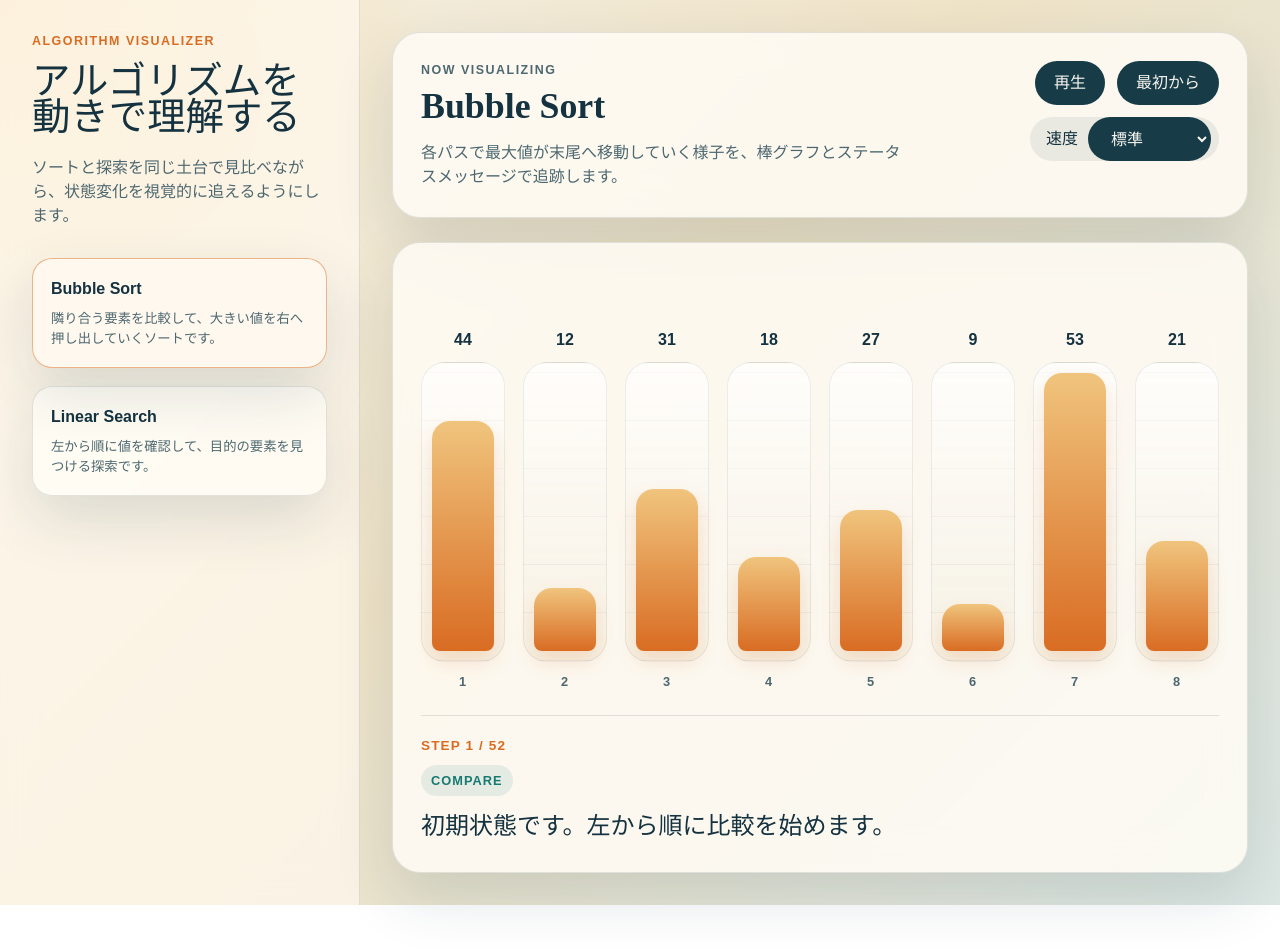
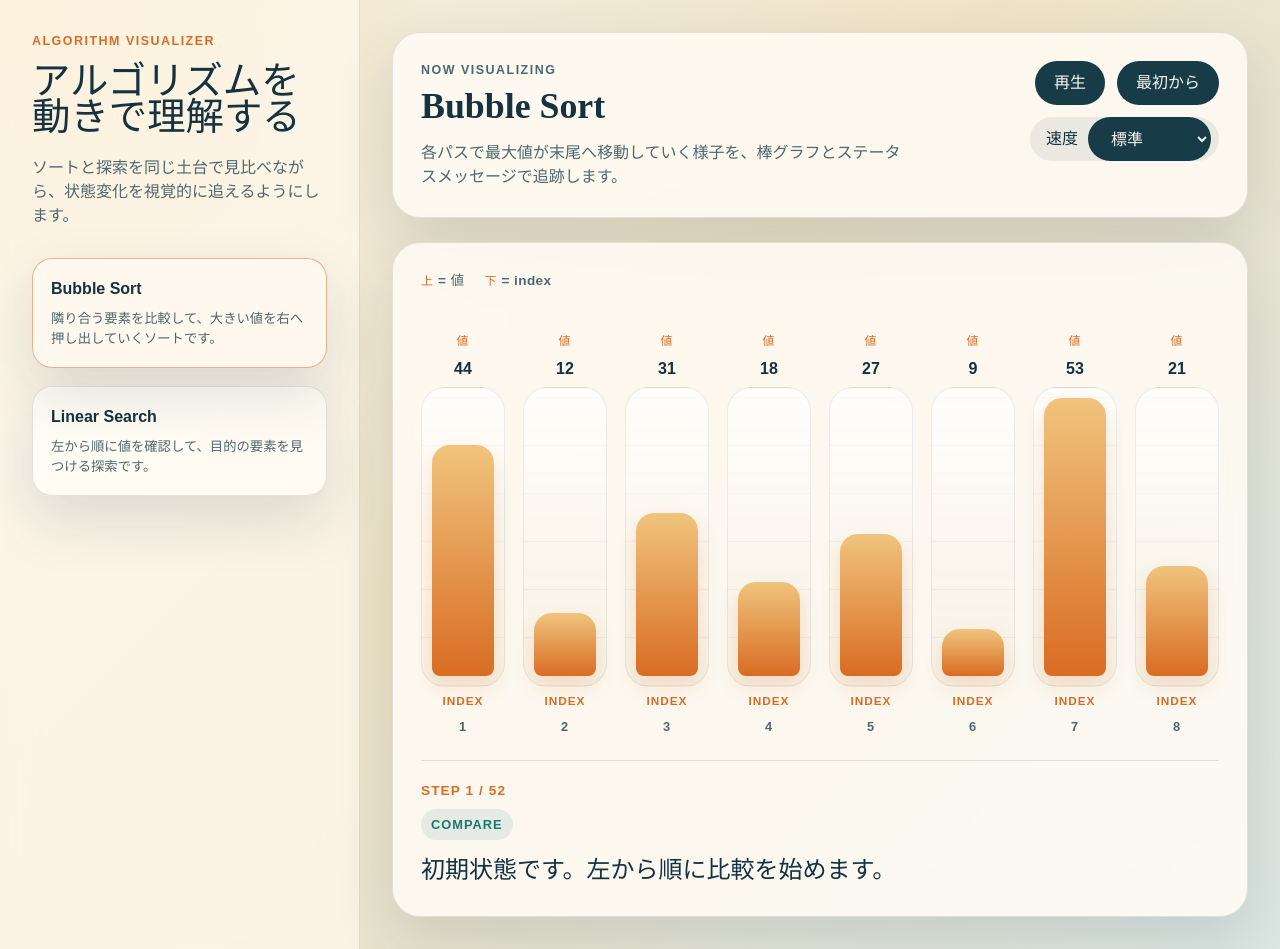
Before and after one commit to soramameen/algo, a React (Vite) app: page / in a window 1280 px wide. Before the commit the page ends 905 px from the top, so only its background shows below. Built offline with nearby package versions, Linux system fonts and the light colour scheme.

Commit message:
Clarify bar value and index labels

```diff
--- a/src/App.tsx
+++ b/src/App.tsx
@@ -118,6 +118,14 @@ function App() {
         </section>
 
         <section className="visualizer" aria-label={`${selectedAlgorithm.name} visualization`}>
+          <div className="bar-legend" aria-label="凡例">
+            <span>
+              <strong>上</strong> = 値
+            </span>
+            <span>
+              <strong>下</strong> = index
+            </span>
+          </div>
           <div
             className="bars"
             style={{ gridTemplateColumns: `repeat(${step.values.length}, minmax(0, 1fr))` }}
@@ -132,11 +140,14 @@ function App() {
                 <article
                   key={`${index}-${value}`}
                   className={getBarStateClass(isActive, isSorted, isMatched)}
+                  aria-label={`値 ${value}, index ${index + 1}`}
                 >
+                  <span className="bar-caption">値</span>
                   <span className="bar-value">{value}</span>
                   <div className="bar-track" aria-hidden="true">
                     <div className="bar" style={{ height: `${heightRatio}%` }} />
                   </div>
+                  <span className="bar-caption">index</span>
                   <span className="bar-index">{index + 1}</span>
                 </article>
               );
--- a/src/styles.css
+++ b/src/styles.css
@@ -198,6 +198,25 @@ h2 {
   gap: 24px;
 }
 
+.bar-legend {
+  display: flex;
+  flex-wrap: wrap;
+  gap: 12px 20px;
+  color: var(--muted);
+  font-size: 0.85rem;
+  font-weight: 700;
+  letter-spacing: 0.03em;
+}
+
+.bar-legend strong,
+.bar-caption {
+  color: var(--accent);
+  font-size: 0.74rem;
+  font-weight: 800;
+  letter-spacing: 0.08em;
+  text-transform: uppercase;
+}
+
 .bars {
   display: grid;
   grid-template-columns: repeat(8, minmax(0, 1fr));
@@ -211,7 +230,7 @@ h2 {
   flex-direction: column;
   justify-content: end;
   align-items: center;
-  gap: 10px;
+  gap: 6px;
   min-height: 100%;
 }
 
```
Also changed, not shown: 1 other file (tests, documents, lock files or other folders).
